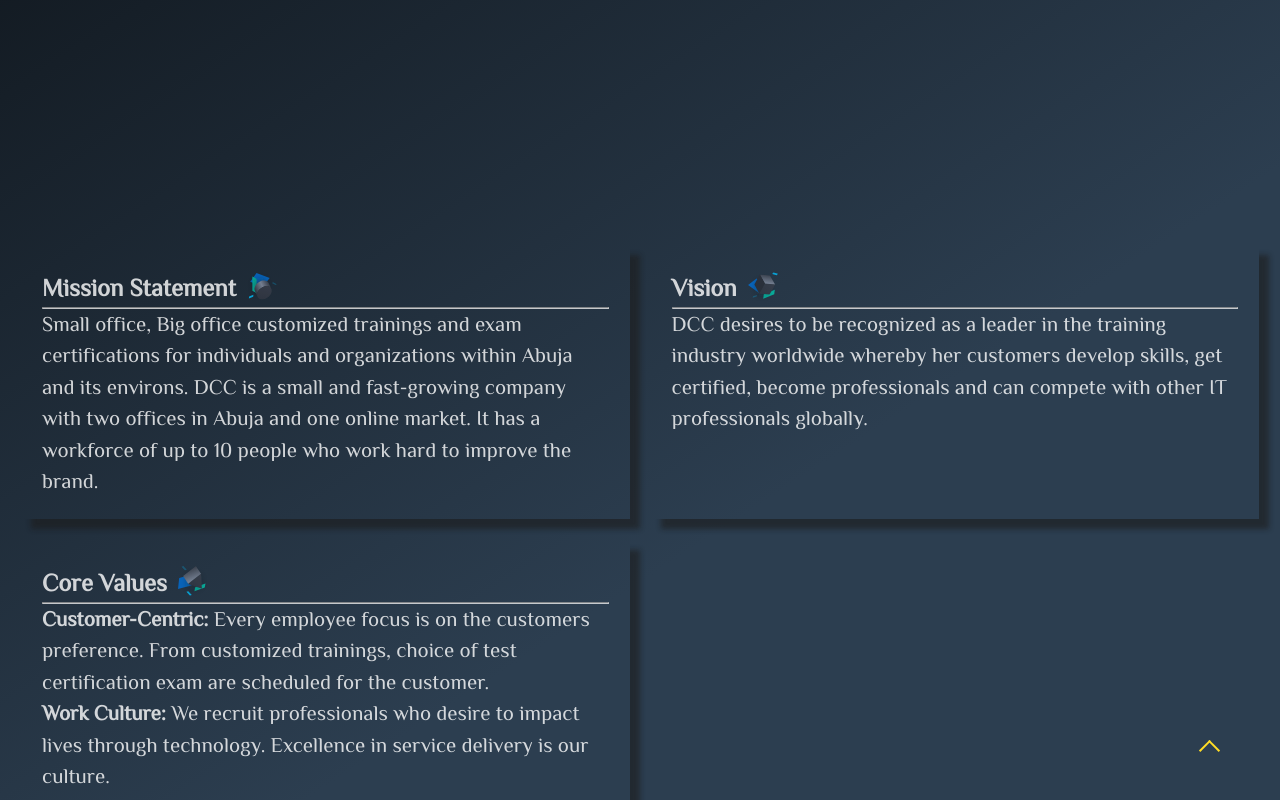
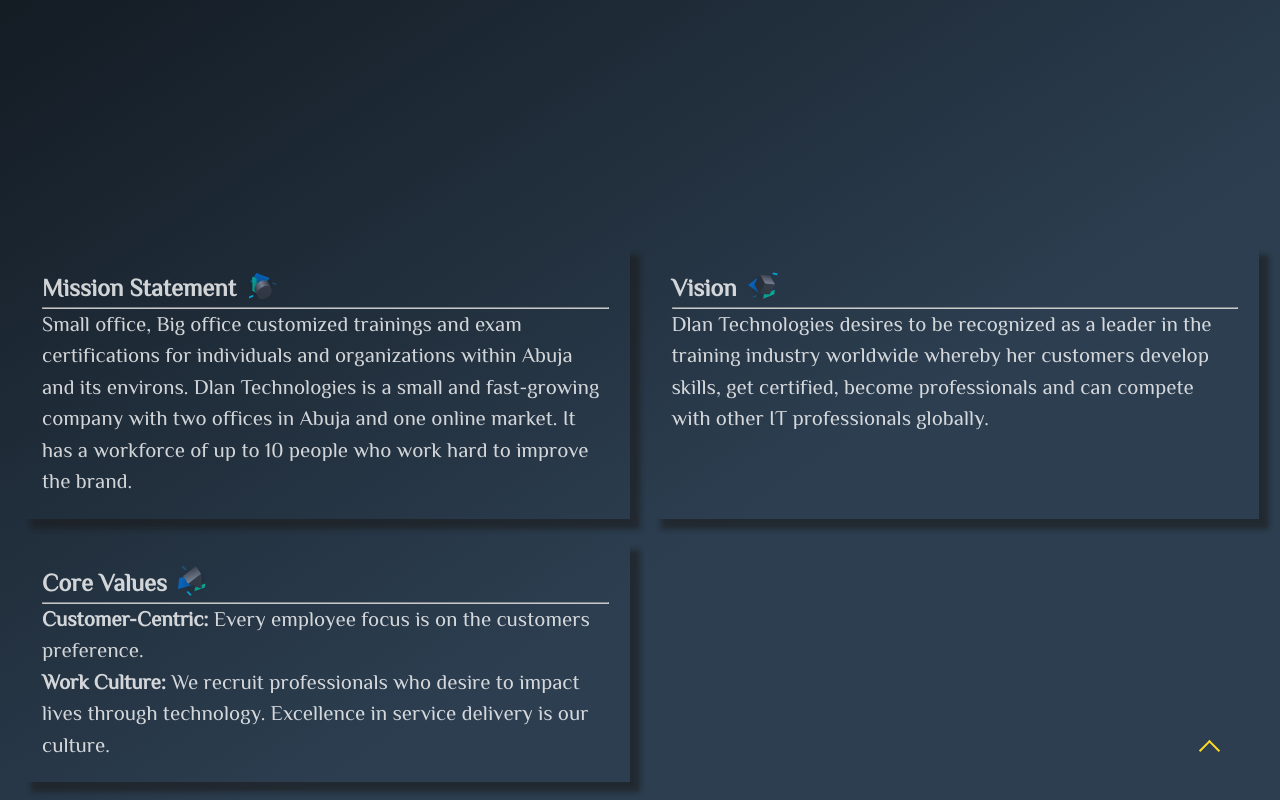
Before and after one commit to okabamac/dlan-tech, a React (Create React App) app: page / in a window 1280 px wide. Shown: the part 800-1600 px from the top of the page. Built offline with nearby package versions, Linux system fonts and the light colour scheme; a web font is replaced by a local one.

Commit message:
Add social links to account Increasing content padding

```diff
--- a/sass/app.scss
+++ b/sass/app.scss
@@ -699,6 +699,7 @@
   opacity: 0;
   box-shadow: 0 0 0 1px #fff;
   transition: all .2s ease-in-out;
+  z-index: -1;
 }
 
 .social-media-list li:hover {
@@ -736,6 +737,9 @@
       cursor: pointer;
       }
   }
+  #content {
+    top: 27vh;
+  }
   .form-content {
   grid-template-columns: 1fr;
   grid-gap: 1em;
--- a/src/components/Contact.tsx
+++ b/src/components/Contact.tsx
@@ -144,16 +144,19 @@
                         </div>
                         <hr/>
                         <ul className="social-media-list">
-                            <li><a href="#" target="_blank" className="contact-icon">
+                            <li><a href="https://github.com/dlantechnologies" rel="noopener noreferrer"
+                            target="_blank" className="contact-icon">
                                 <FontAwesomeIcon icon={faGithub} /></a>
                             </li>
-                            <li><a href="#" target="_blank" className="contact-icon">
+                            <li><a href="https://twitter.com/dlan_technology" rel="noopener noreferrer"
+                            target="_blank" className="contact-icon">
                                 <FontAwesomeIcon icon={faTwitter} /></a>
                             </li>
-                            <li><a href="#" target="_blank" className="contact-icon">
+                            <li><a href="#" rel="noopener noreferrer" target="_blank" className="contact-icon">
                                 <FontAwesomeIcon icon={faFacebook} /></a>
                             </li>
-                            <li><a href="#" target="_blank" className="contact-icon">
+                            <li><a href="https://codepen.io/dlantechnologies" rel="noopener noreferrer"
+                            target="_blank" className="contact-icon">
                                 <FontAwesomeIcon icon={faCodepen} /></a>
                             </li>
                         </ul>
--- a/src/components/Home.tsx
+++ b/src/components/Home.tsx
@@ -18,6 +18,7 @@
           <a href="#about-section"><div className="arrow down-arrow"></div></a>
       </header>
         <section id="about-section">
+
           <div className="about-content">
             <div>
               <h3>Mission Statement <span><img src={miniLg1}/></span></h3>
@@ -25,7 +26,8 @@
               <p>
                          Small office, Big office customized trainings and exam certifications
                          for individuals and organizations within Abuja and its environs.
-                          DCC is a small and fast-growing company with two offices in Abuja and one online market.
+                          Dlan Technologies is a small and fast-growing company with two
+                          offices in Abuja and one online market.
                           It has a workforce of up to 10 people who work hard to improve the brand.
               </p>
             </div>
@@ -35,7 +37,7 @@
               </h3>
               <hr />
               <p>
-                          DCC desires to be recognized as a leader in the training industry
+                          Dlan Technologies desires to be recognized as a leader in the training industry
                           worldwide whereby her customers develop skills,
                           get certified, become professionals and can compete with other IT professionals globally.
               </p>
@@ -45,8 +47,7 @@
               <hr />
               <p>
                 <b>Customer-Centric:</b> Every employee focus is on the customers preference.
-                 From customized trainings,
-                choice of test certification exam are scheduled for the customer.<br/>
+                 <br/>
                 <b>Work Culture:</b> We recruit professionals who desire to impact lives through technology.
                 Excellence in service delivery is our culture.
               </p>
```
